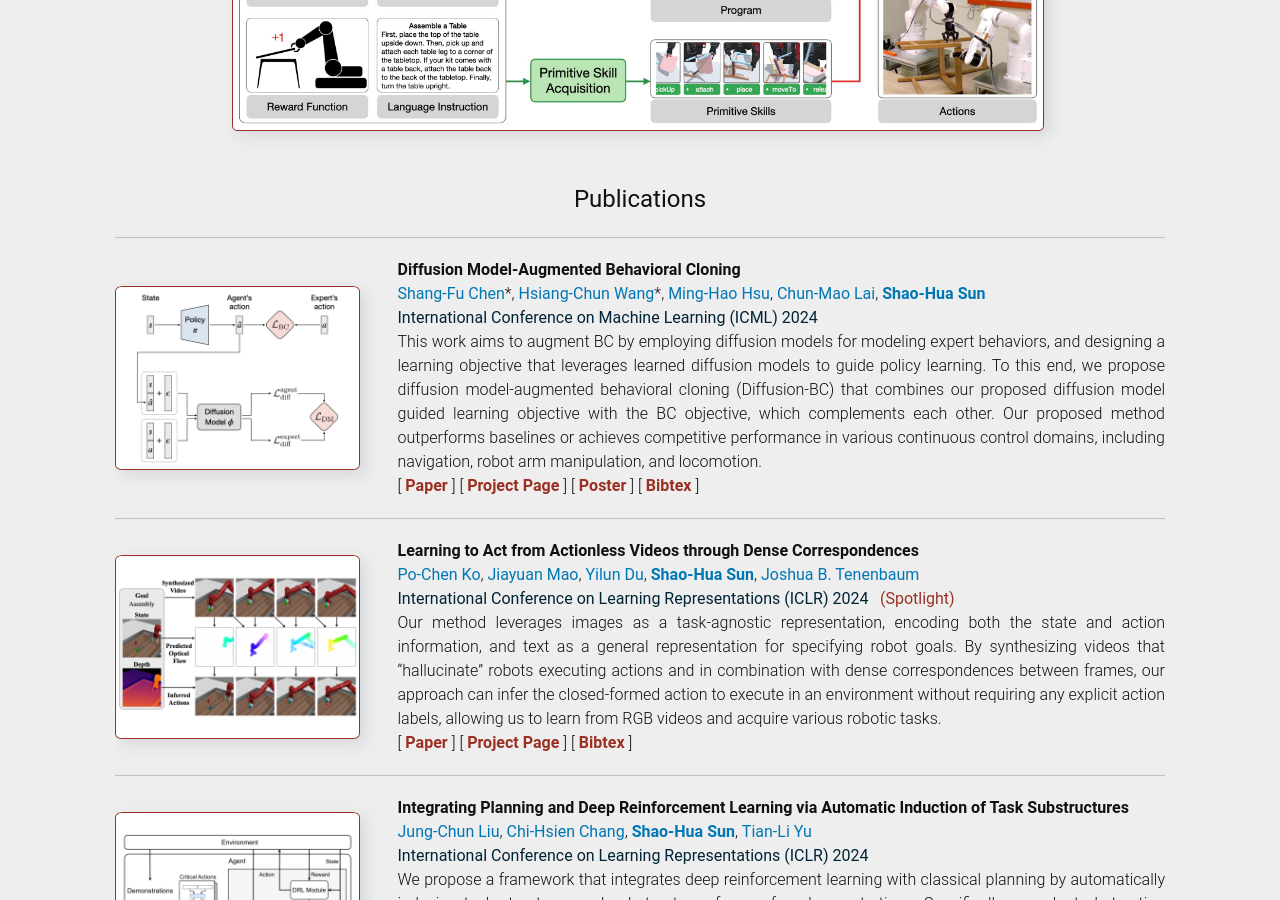
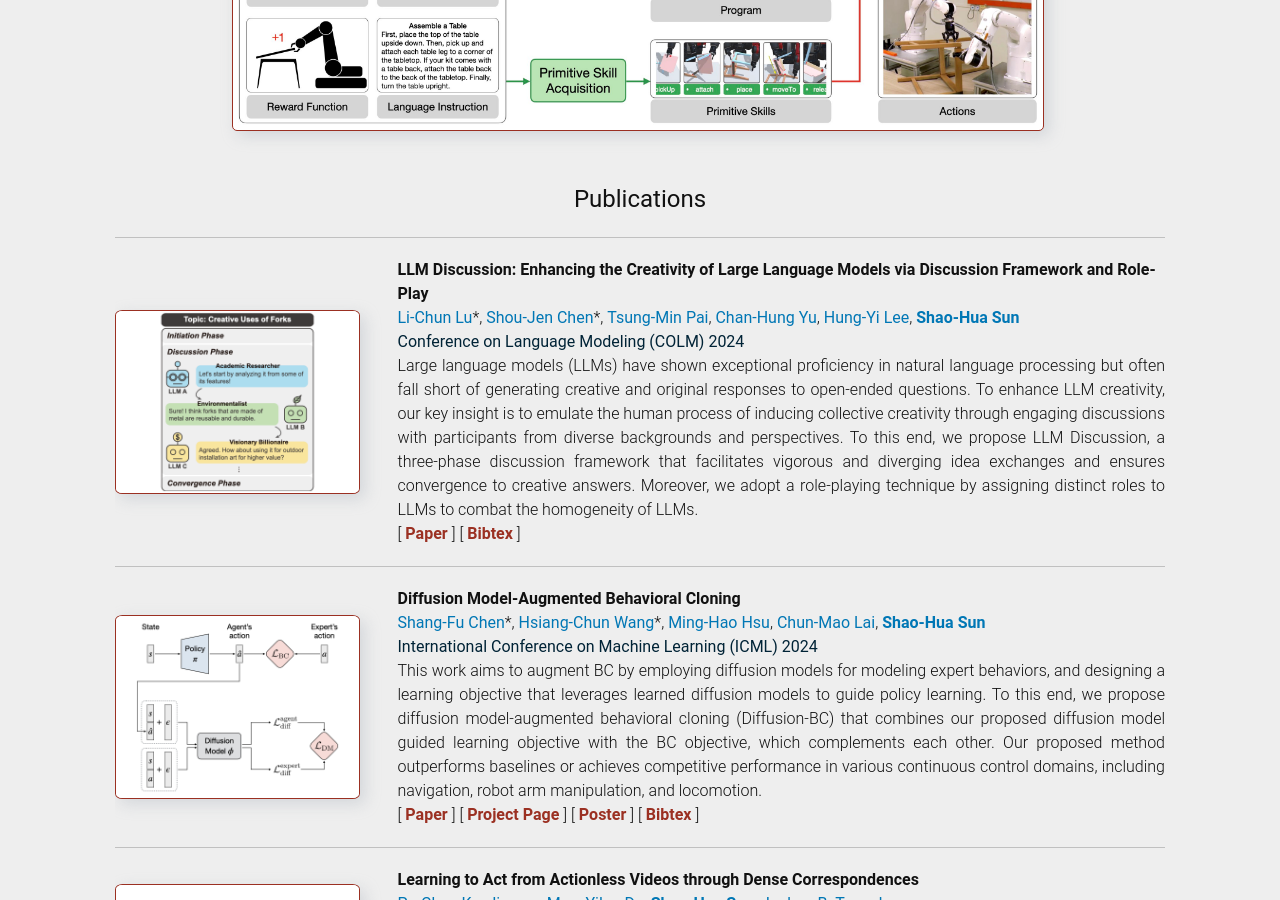
Before and after one commit to shaohua0116/shaohua0116.github.io, a Jekyll site: the page built from index.html, in a window 1280 px wide and 900 px high, scrolled down 1837 px. Built offline with Jekyll 4.4.1, drawn with Linux system fonts in a browser that asks for light colours; some web fonts are replaced.

Commit message:
add colm

```diff
--- a/_data/publications.yml
+++ b/_data/publications.yml
@@ -1,3 +1,32 @@
+- title: 'LLM Discussion: Enhancing the Creativity of Large Language Models via Discussion Framework and Role-Play'
+  date:  'July 2023'
+  imgurl: '/images/projects/llm_discussion.png'
+  imgprop: 'frame'
+  selected: true
+  authors:
+    - name: Li-Chun Lu
+      equal_contribution: true
+    - name: Shou-Jen Chen
+      equal_contribution: true
+    - name: Tsung-Min Pai
+    - name: Chan-Hung Yu
+    - name: Hung-Yi Lee
+      url:  'https://speech.ee.ntu.edu.tw/~hylee/index.php'
+    - name: Shao-Hua Sun
+      url:  ''
+      me: true
+  desc: 'Large language models (LLMs) have shown exceptional proficiency in natural language processing but often fall short of generating creative and original responses to open-ended questions. To enhance LLM creativity, our key insight is to emulate the human process of inducing collective creativity through engaging discussions with participants from diverse backgrounds and perspectives. To this end, we propose LLM Discussion, a three-phase discussion framework that facilitates vigorous and diverging idea exchanges and ensures convergence to creative answers. Moreover, we adopt a role-playing technique by assigning distinct roles to LLMs to combat the homogeneity of LLMs.'
+  abstract: 'Large language models (LLMs) have shown exceptional proficiency in natural language processing but often fall short of generating creative and original responses to open-ended questions. To enhance LLM creativity, our key insight is to emulate the human process of inducing collective creativity through engaging discussions with participants from diverse backgrounds and perspectives. To this end, we propose LLM Discussion, a three-phase discussion framework that facilitates vigorous and diverging idea exchanges and ensures convergence to creative answers. Moreover, we adopt a role-playing technique by assigning distinct roles to LLMs to combat the homogeneity of LLMs. We evaluate the efficacy of the proposed framework with the Alternative Uses Test, Similarities Test, Instances Test, and Scientific Creativity Test through both LLM evaluation and human study. Our proposed framework outperforms single-LLM approaches and existing multi-LLM frameworks across various creativity metrics.'
+  tags:
+    - name: 'Paper'
+      url:  'https://arxiv.org/abs/2405.06373'
+    - name: 'Bibtex'
+      url:  '/bibtex/llm_discussion.txt'
+  publisher:  'Conference on Language Modeling (COLM) 2024'
+  oral: false
+  oral_text: ''
+  status:   ''
+
 - title: 'Diffusion Model-Augmented Behavioral Cloning'
   date:  'Feb 2023'
   imgurl: '/images/projects/dbc.png'
--- /dev/null
+++ b/bibtex/llm_discussion.txt
@@ -0,0 +1,6 @@
+@inproceedings{lu2024discussion,
+  title={LLM Discussion: Enhancing the Creativity of Large Language Models via Discussion Framework and Role-Play},
+  author={Li-Chun Lu and Shou-Jen Chen and Tsung-Min Pai and Chan-Hung Yu and Hung-Yi Lee and Shao-Hua Sun},
+  booktitle = {Conference on Language Modeling},
+  year={2024}
+}
```
Also changed, not shown: images/member/sfc.jpg (deleted), images/projects/llm_discussion.png (added).
